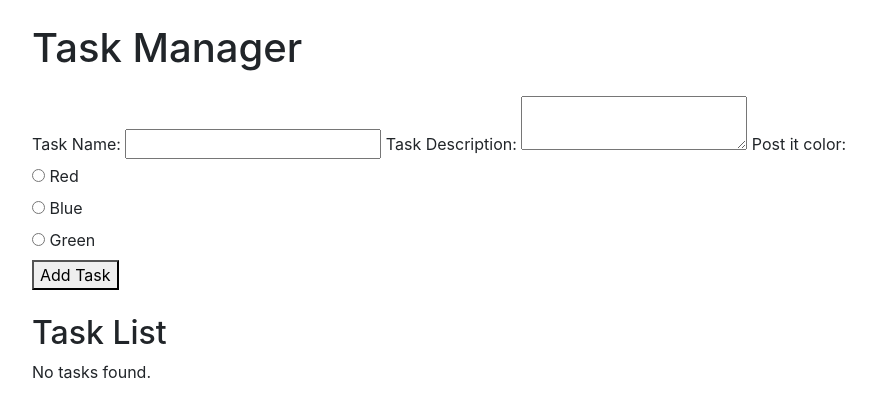
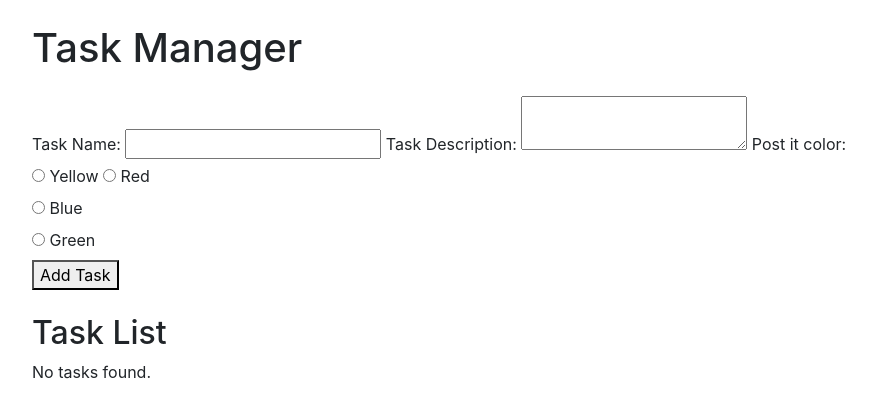
Before and after one commit to Vege25/php-task-manager, a PHP site: page / in a window 1280 px wide. Shown: the top 418 px of the page, without its empty margins (53-929 px from the left). Run offline with PHP 8.4, Linux system fonts and the light colour scheme; data that the repository does not hold is empty.

Commit message:
yellow radio fix

```diff
--- a/php/index.php
+++ b/php/index.php
@@ -21,10 +21,12 @@
 
                 <label for="task_due_date">Post it color: </label>
                 <div class="radio-container">
+                    <input type="radio" id="javascript" name="col" value="yellow">
+                    <label for="col">Yellow</label>
                     <input type="radio" id="html" name="col" value="red">
-                    <label for="html">Red</label><br>
+                    <label for="col">Red</label><br>
                     <input type="radio" id="css" name="col" value="blue">
-                    <label for="css">Blue</label><br>
+                    <label for="col">Blue</label><br>
                     <input type="radio" id="javascript" name="col" value="green">
                     <label for="javascript">Green</label>
                 </div>
```
